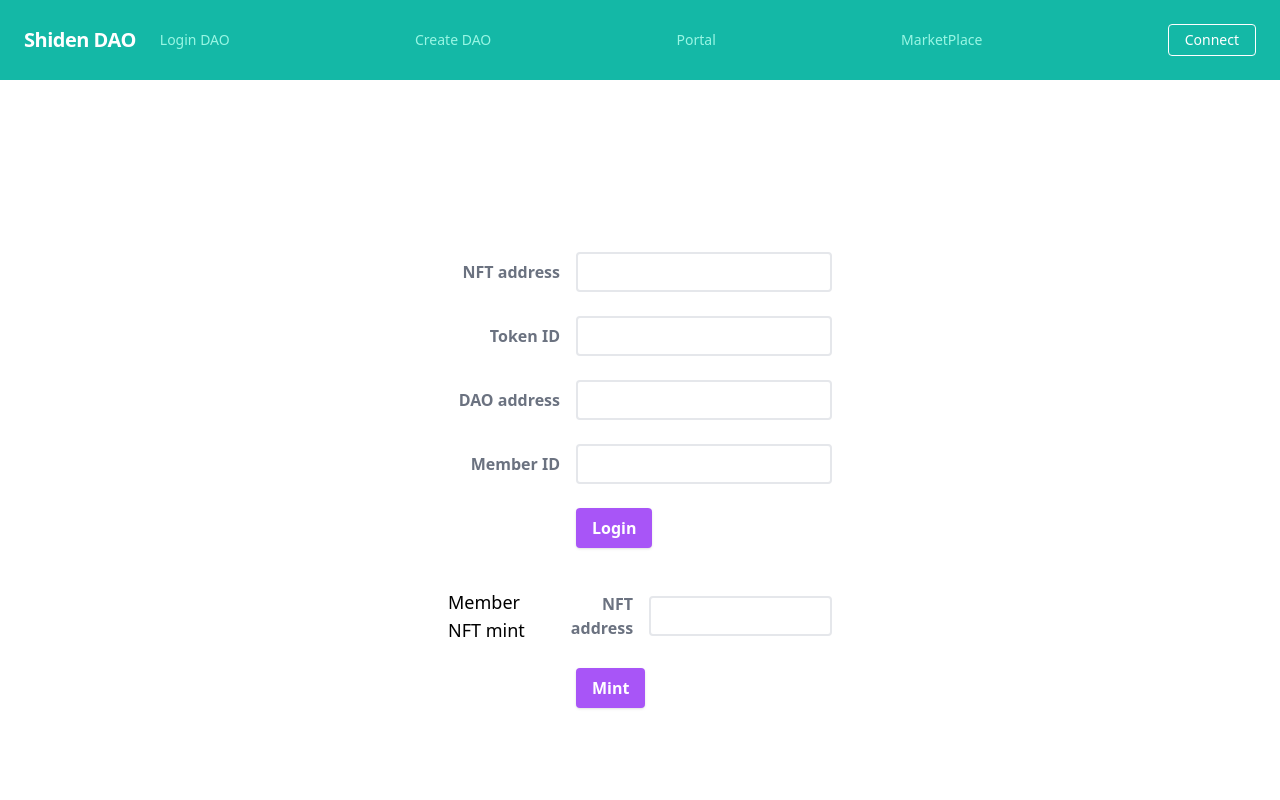
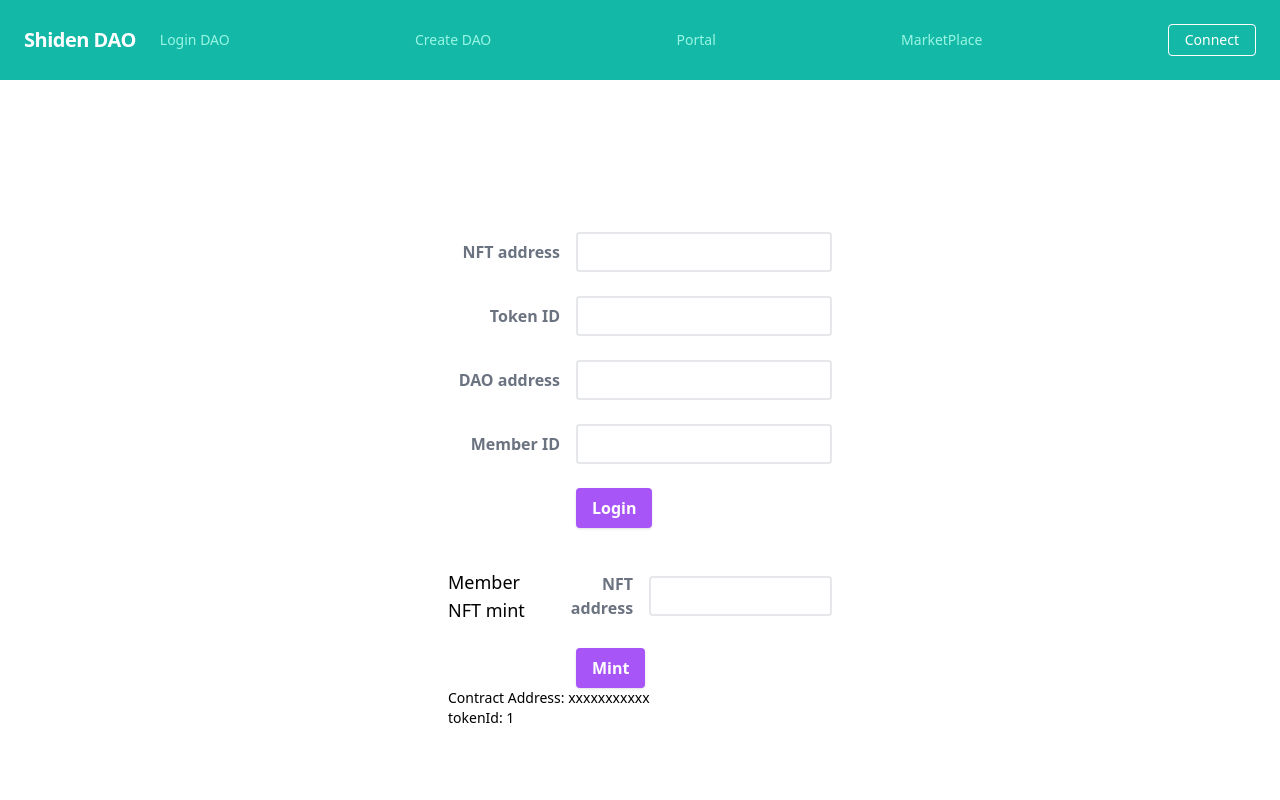
Before and after one commit to realtakahashi/dao4.commons.shiden, a Next.js app in the folder frontend/: page /dao/login in a window 1280 px wide. Shown: the top 800 px of the page. Built offline with nearby package versions, Linux system fonts and the light colour scheme.

Commit message:
NFTミント時の出力サンプルを追加

```diff
--- a/frontend/pages/dao/login.tsx
+++ b/frontend/pages/dao/login.tsx
@@ -77,6 +77,12 @@ const CreateDao = () => {
             </div>
           </div>
         </form>
+        <p className="text-sm">
+          Contract Address: xxxxxxxxxxx
+        </p>
+        <p className="text-sm">
+          tokenId: 1
+        </p>
       </div>
     </>
   )
```
